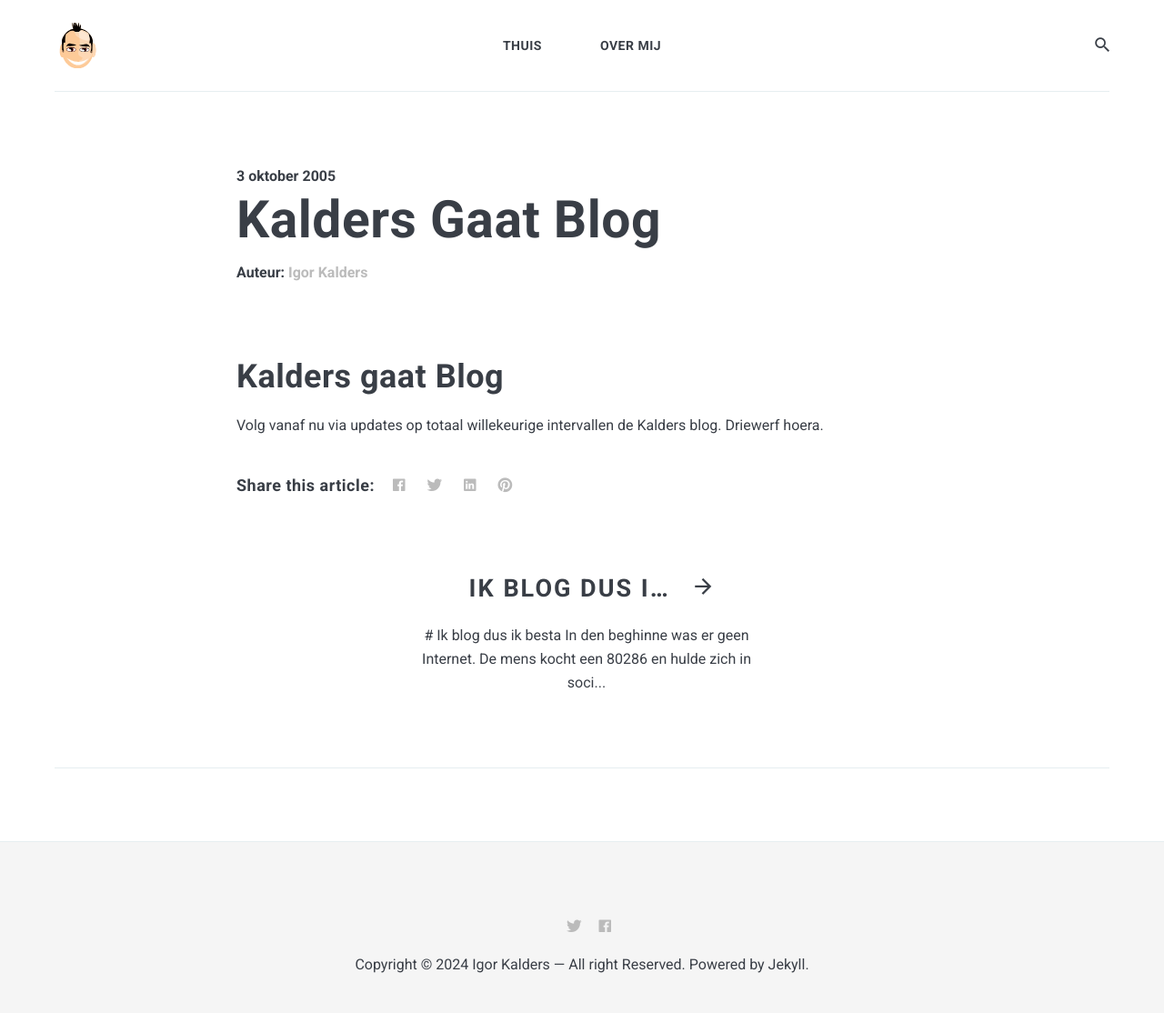
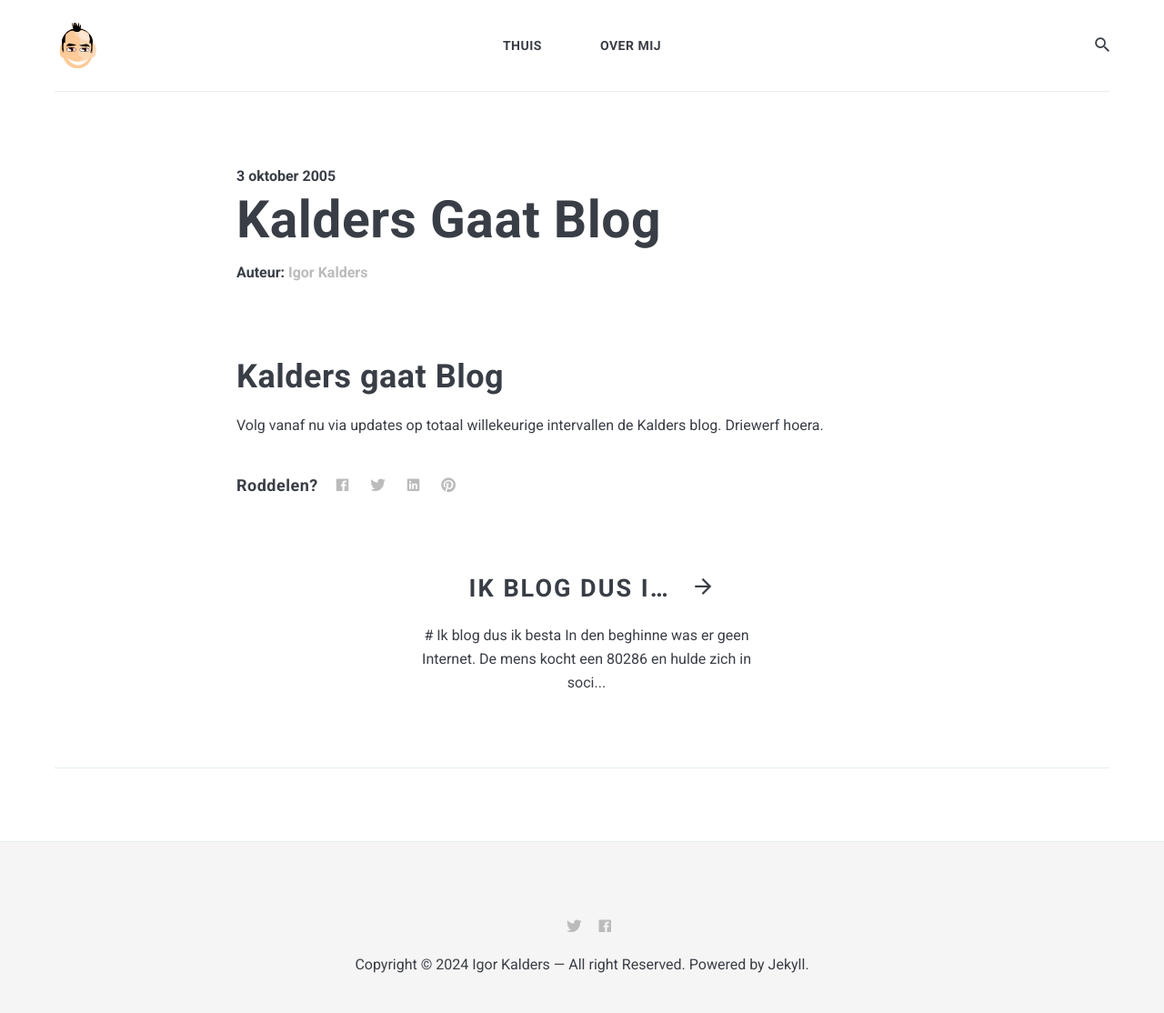
Before and after one commit to GrimaceOfDespair/kalders.be, a Jekyll site: the page built from _posts/2005-10-03-kalders-gaat-blog.md, in a window 1280 px wide. Shown: the whole page at 91% size. Built offline with Jekyll 4.4.1, drawn with Linux system fonts in a browser that asks for light colours; nearby versions of some CDN libraries; our own code applies the rules of GitHub Pages for plain Markdown files.

Commit message:
Translate sharing

```diff
--- a/_layouts/post.html
+++ b/_layouts/post.html
@@ -57,7 +57,7 @@
       </div>
 
       <div class="post__share">
-        <span class="share__title">Share this article:</span>
+        <span class="share__title">Roddelen?</span>
         <ul class="share__list list-reset">
           <li class="share__item">
             <a class="share__facebook" href="https://www.facebook.com/sharer/sharer.php?u={{ site.url }}{{ site.baseurl }}{{ page.url }}"
```
